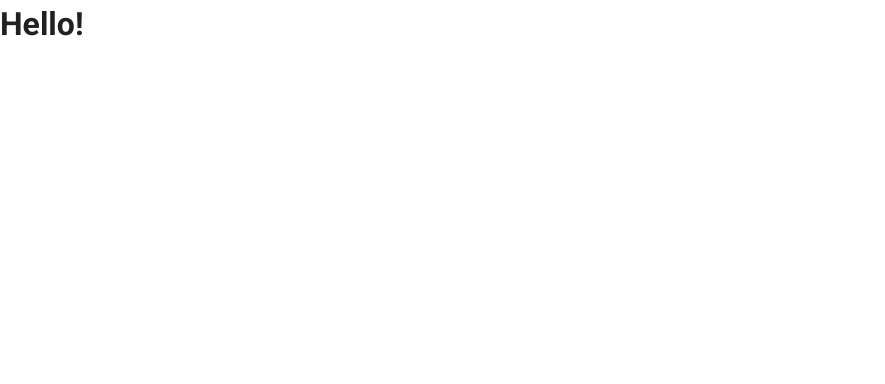
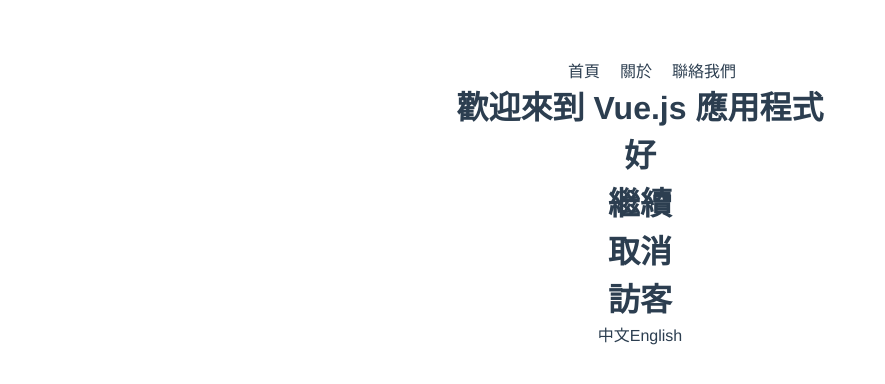
Before and after one commit to furecool/ct, a Vue app: page / in a window 1280 px wide. Shown: the top 384 px of the page, without its empty margins (0-885 px from the left). Built offline with nearby package versions, Linux system fonts and the light colour scheme.

Commit message:
install i18n

```diff
--- a/package.json
+++ b/package.json
@@ -11,6 +11,7 @@
     "axios": "^0.27.2",
     "core-js": "^3.8.3",
     "vue": "^2.6.14",
+    "vue-i18n": "^8.27.1",
     "vue-router": "^3.5.1",
     "vuetify": "^2.6.0"
   },
--- a/src/App.vue
+++ b/src/App.vue
@@ -38,7 +38,7 @@
     </v-app-bar> -->
 
     <v-main>
-      <router-view/>
+      <router-view :msg="$t('GENERAL.WELCOME_WORD')"/>
     </v-main>
   </v-app>
 </template>
@@ -53,3 +53,13 @@
   }),
 };
 </script>
+<style>
+#app {
+  font-family: Avenir, Helvetica, Arial, sans-serif;
+  -webkit-font-smoothing: antialiased;
+  -moz-osx-font-smoothing: grayscale;
+  text-align: center;
+  color: #2c3e50;
+  margin-top: 60px;
+}
+</style>
--- /dev/null
+++ b/src/common/config/i18n/en.js
@@ -0,0 +1,11 @@
+// en.js
+export const locale = {
+    GENERAL: {
+      NAV_OPTIONS: ['Home', 'About', 'Contact'],
+      WELCOME_WORD: 'Welcome to your Vue.js application',
+      OK: 'ok',
+      CONTINUE: 'continue',
+      CANCEL: 'cancel',
+      GUEST: 'guest',
+    },
+  }
--- /dev/null
+++ b/src/common/config/i18n/tw.js
@@ -0,0 +1,11 @@
+// tw.js
+export const locale = {
+    GENERAL: {
+      NAV_OPTIONS: ['首頁', '關於', '聯絡我們'],
+      WELCOME_WORD: '歡迎來到 Vue.js 應用程式',
+      OK: '好',
+      CONTINUE: '繼續',
+      CANCEL: '取消',
+      GUEST: '訪客',
+    },
+  }
--- /dev/null
+++ b/src/common/plugins/vue-i18n.js
@@ -0,0 +1,13 @@
+import Vue from 'vue'
+import VueI18n from 'vue-i18n'
+import { locale as en } from '@/common/config/i18n/en'
+import { locale as tw } from '@/common/config/i18n/tw'
+Vue.use(VueI18n)
+let messages = {}
+messages = { ...messages, en, tw }
+const lang = localStorage.getItem('language') || 'tw'
+const i18n = new VueI18n({
+  locale: lang,
+  messages,
+})
+export default i18n
--- a/src/main.js
+++ b/src/main.js
@@ -3,13 +3,14 @@
 import router from './router'
 import vuetify from './plugins/vuetify'
 import Axios from 'axios'
+import i18n from './common/plugins/vue-i18n'
 
 Vue.prototype.$ajax = Axios
-
 
 Vue.config.productionTip = false
 
 new Vue({
+  i18n,
   router,
   vuetify,
   render: h => h(App)
--- a/src/views/HomeView.vue
+++ b/src/views/HomeView.vue
@@ -1,6 +1,22 @@
 <template>
-  <div>
-    <h1>Hello!</h1>
+  <div class="hello">
+    <ul>
+      <li
+        v-for="(menuItem, index) in $t('GENERAL.NAV_OPTIONS')"
+        :key="index + 1"
+      >
+        {{ menuItem }}
+      </li>
+    </ul>
+    <h1>{{ msg }}</h1>
+    <h1>{{ $t('GENERAL.OK') }}</h1>
+    <h1>{{ $t('GENERAL.CONTINUE') }}</h1>
+    <h1>{{ $t('GENERAL.CANCEL') }}</h1>
+    <h1>{{ $t('GENERAL.GUEST') }}</h1>
+    <div>
+      <button data-lang="tw" @click="setLang">中文</button>
+      <button data-lang="en" @click="setLang">English</button>
+    </div>
   </div>
 </template>
 
@@ -12,6 +28,10 @@
     components: {
     },
 
+    props: {
+      msg: String
+    },
+
     created() {
       this.$ajax.get('/data.json')
       .then(function(response) {
@@ -20,6 +40,34 @@
       .catch(function(err) {
           console.log(err)
       })
+    },
+
+    methods: {
+      setActiveLanguage(lang) {
+        localStorage.setItem('language', lang)
+      },
+      setLang(evt) {
+        const lang = evt.target.dataset.lang
+        this.setActiveLanguage(lang)
+        return history.go(0)
+      },
     }
+
   }
 </script>
+<style scoped>
+h3 {
+  margin: 40px 0 0;
+}
+ul {
+  list-style-type: none;
+  padding: 0;
+}
+li {
+  display: inline-block;
+  margin: 0 10px;
+}
+a {
+  color: #42b983;
+}
+</style>
```
Also changed, not shown: 1 other file (tests, documents, lock files or other folders).
